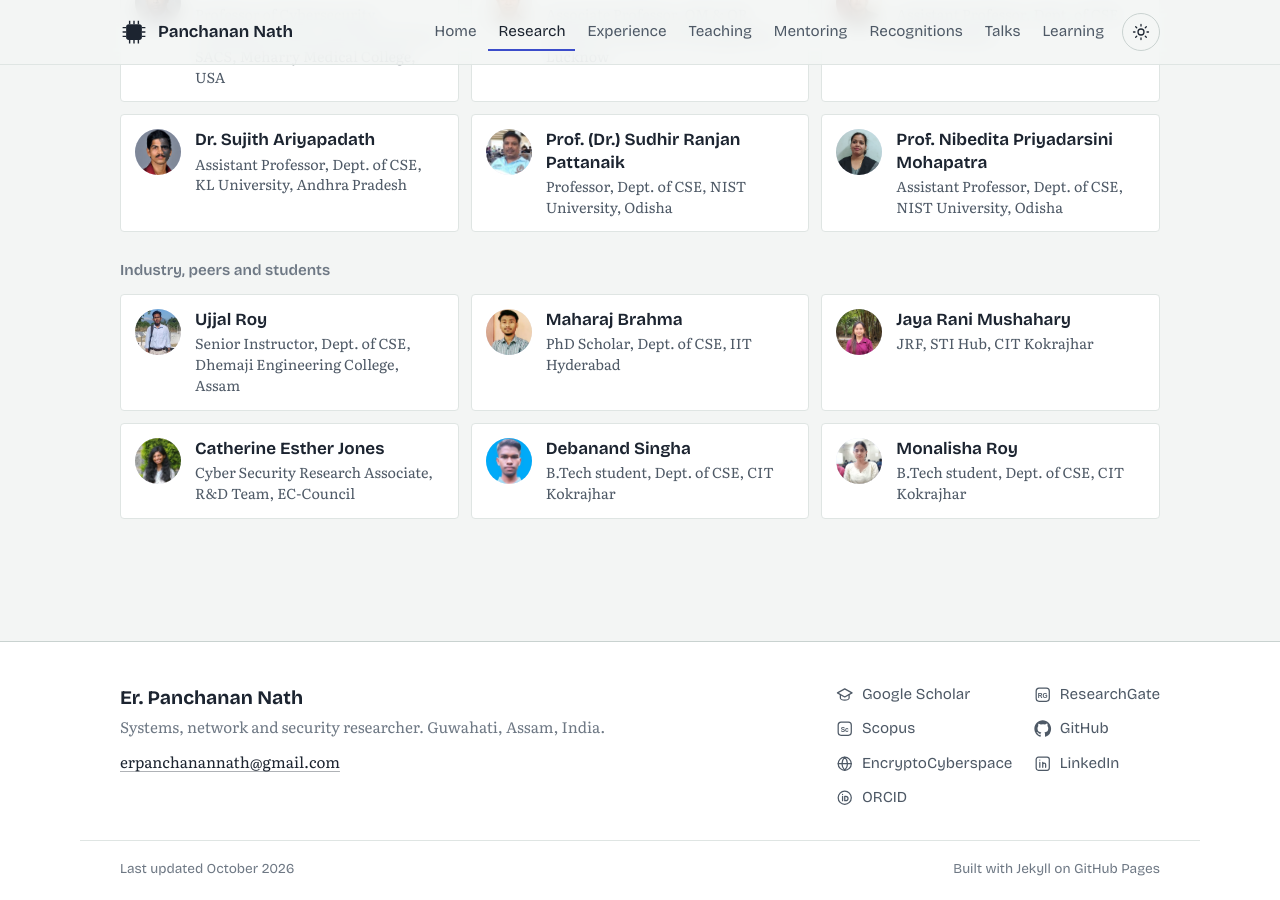
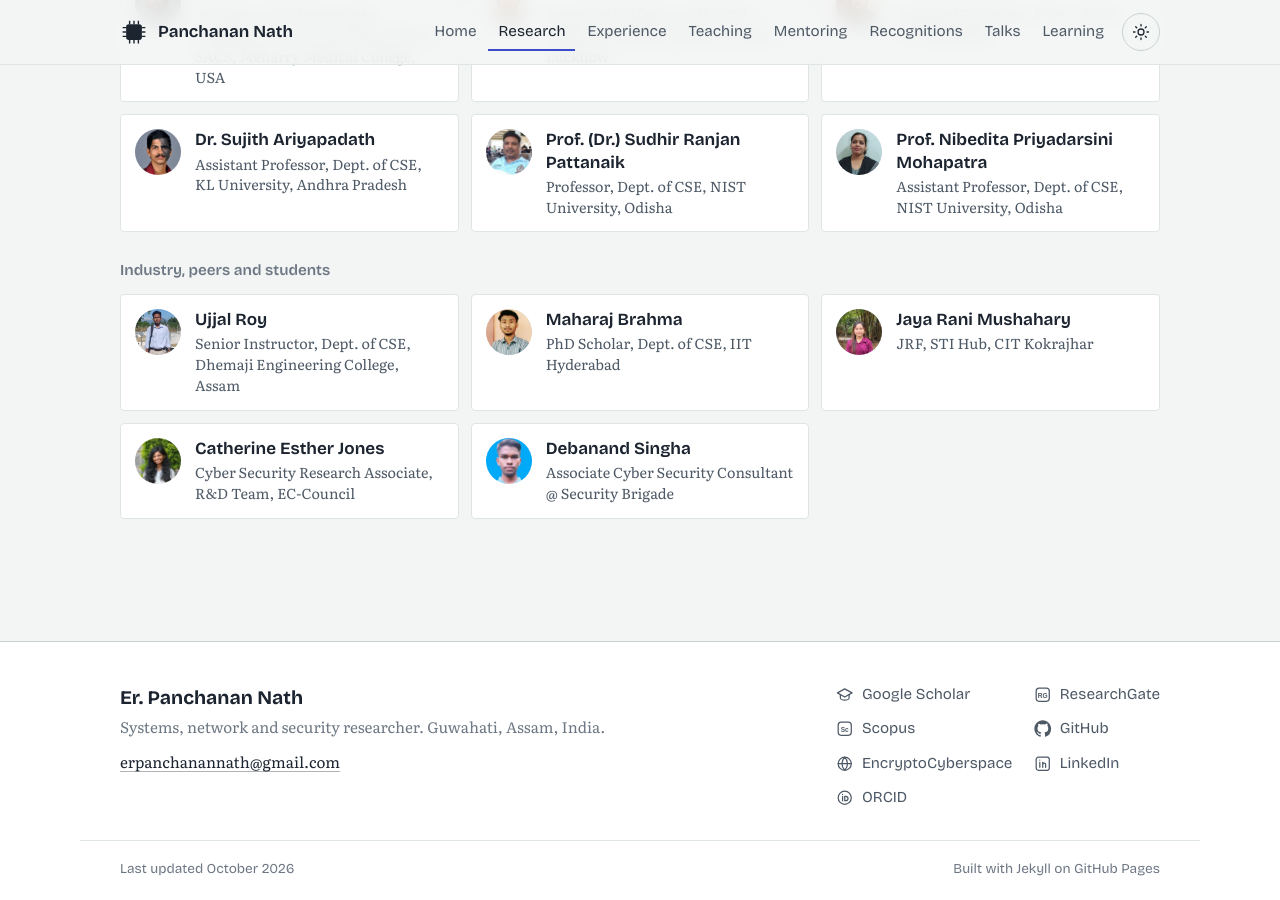
Before and after one commit to PanchananNath/PanchananNath.github.io, a Jekyll site: the page built from research.html, in a window 1280 px wide and 900 px high, scrolled down 4904 px. Built offline with Jekyll 4.4.1, drawn with Linux system fonts in a browser that asks for light colours.

Commit message:
Updated collaboration

```diff
--- a/_data/research.yml
+++ b/_data/research.yml
@@ -108,5 +108,5 @@ collaborators:
     - { name: "Maharaj Brahma", role: "PhD Scholar, Dept. of CSE, IIT Hyderabad", url: "https://maharajbrahma.github.io", photo: "/assets/img/people/maharaj-brahma.jpg" }
     - { name: "Jaya Rani Mushahary", role: "JRF, STI Hub, CIT Kokrajhar", url: "https://stihub.cit.ac.in/team", photo: "/assets/img/people/jaya-rani-mushahary.jpg" }
     - { name: "Catherine Esther Jones", role: "Cyber Security Research Associate, R&D Team, EC-Council", url: "https://in.linkedin.com/in/catherine-esther-jones", photo: "/assets/img/people/catherine-esther-jones.jpg" }
-    - { name: "Debanand Singha", role: "B.Tech student, Dept. of CSE, CIT Kokrajhar", url: "https://in.linkedin.com/in/debanand", photo: "/assets/img/people/debanand-singha.jpg" }
-    - { name: "Monalisha Roy", role: "B.Tech student, Dept. of CSE, CIT Kokrajhar", url: "https://in.linkedin.com/in/monalisha-roy", photo: "/assets/img/people/monalisha-roy.jpg" }
+    - { name: "Debanand Singha", role: "Associate Cyber Security Consultant @ Security Brigade ", url: "https://in.linkedin.com/in/debanand", photo: "/assets/img/people/debanand-singha.jpg" }
+    # - { name: "Monalisha Roy", role: "PhD Scholar, Dept. of CSE, CIT Kokrajhar", url: "https://in.linkedin.com/in/monalisha-roy", photo: "/assets/img/people/monalisha-roy.jpg" }
```
